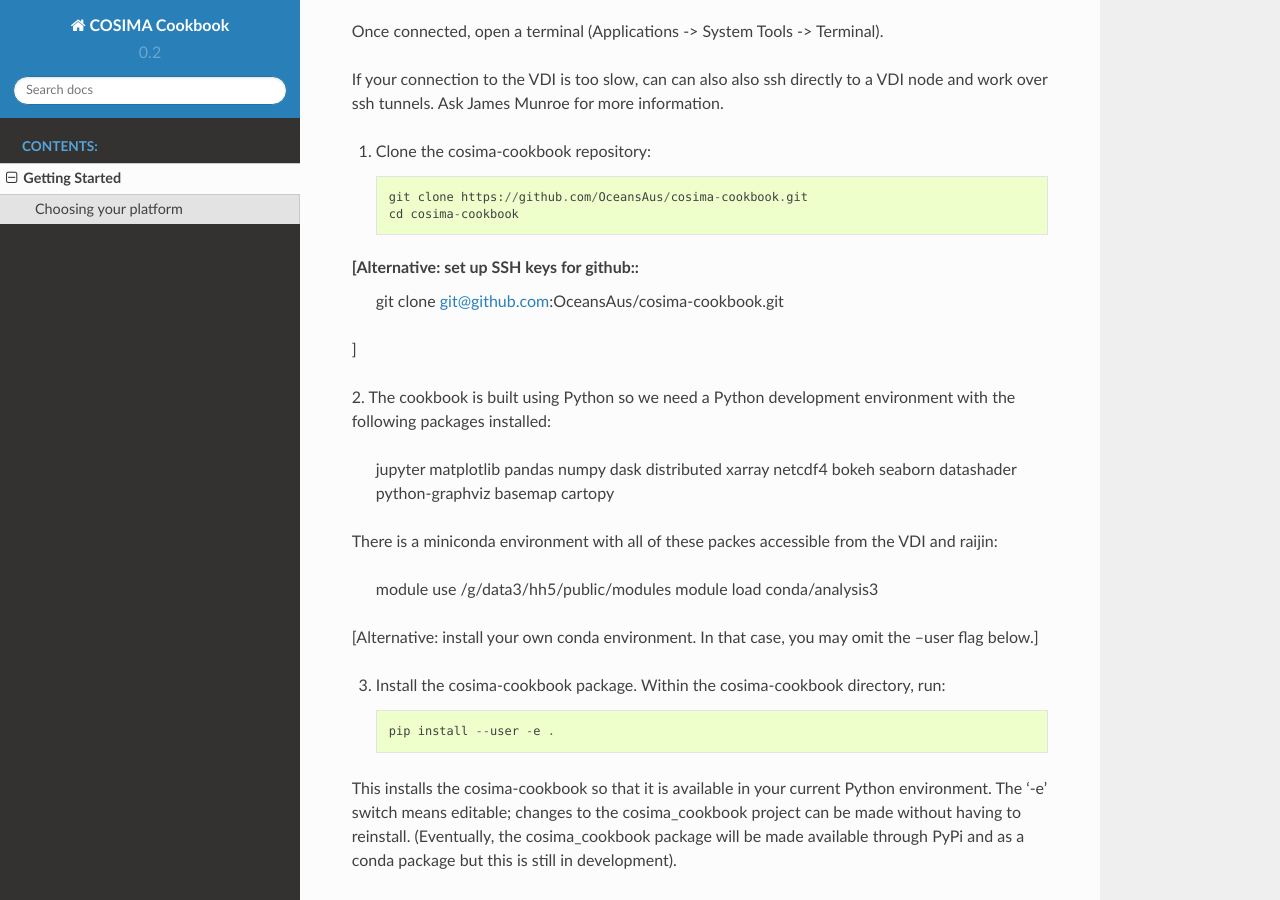
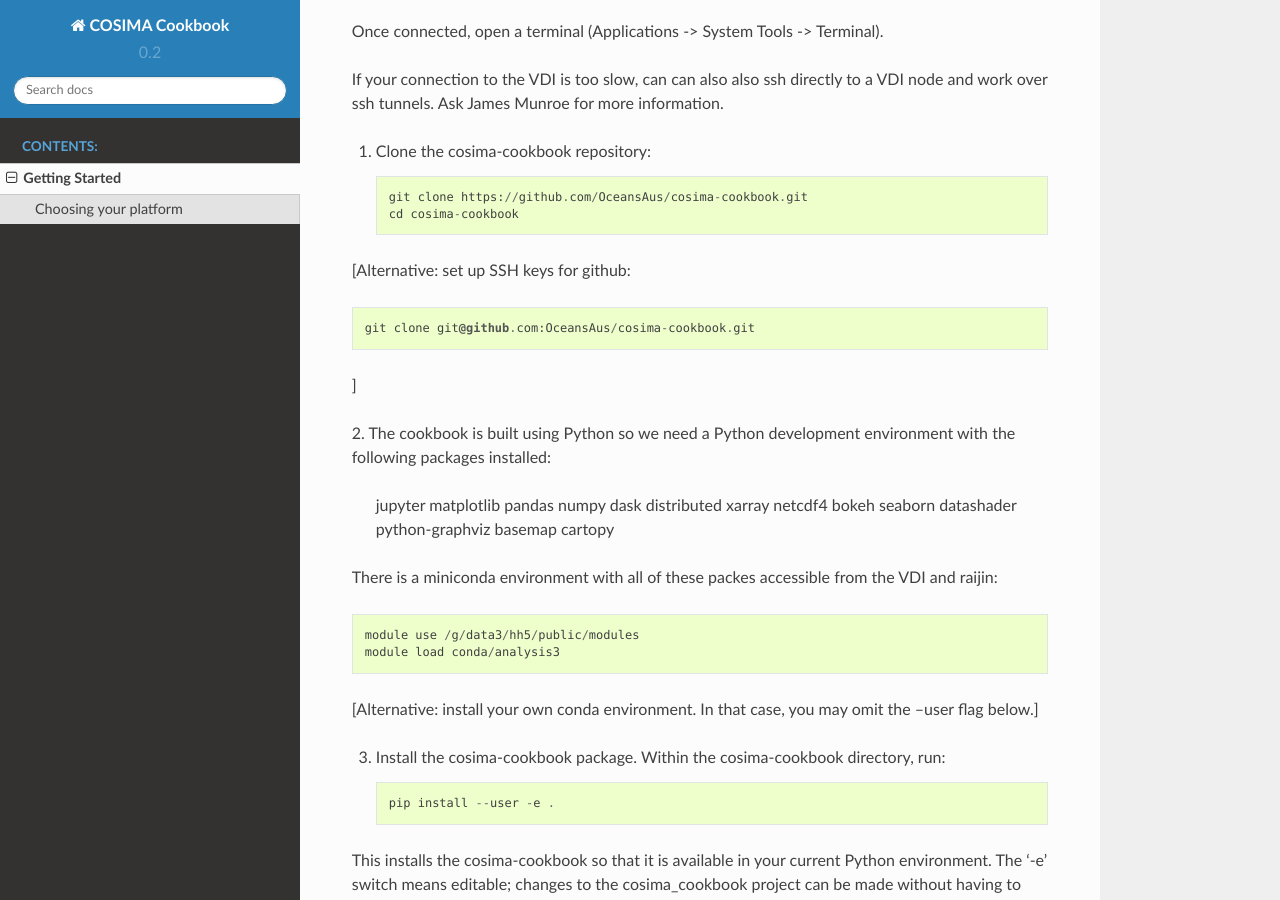
Before and after one commit to COSIMA/cosima-cookbook, a Sphinx documentation site: the page built from doc/getting_started.rst, in a window 1280 px wide and 900 px high, scrolled down 700 px. Built offline with Sphinx 7.4.7 and the Read the Docs theme 2.0.0, drawn with Linux system fonts in a browser that asks for light colours; pages that are not in the unit, such as notebooks, are missing from menus.

```diff
--- a/doc/getting_started.rst
+++ b/doc/getting_started.rst
@@ -41,6 +41,7 @@ node and work over ssh tunnels. Ask James Munroe for more information.
     cd cosima-cookbook
 
 [Alternative: set up SSH keys for github::
+
     git clone git@github.com:OceansAus/cosima-cookbook.git
 
 ]
@@ -51,8 +52,7 @@ with the following packages installed:
  jupyter matplotlib pandas numpy dask distributed xarray netcdf4
  bokeh seaborn datashader python-graphviz basemap cartopy
 
-There is a miniconda environment with all of these packes accessible from the VDI
-and raijin:
+There is a miniconda environment with all of these packes accessible from the VDI and raijin::
 
     module use /g/data3/hh5/public/modules
     module load conda/analysis3
```
Also changed, not shown: README.md (+1 -1 lines).
